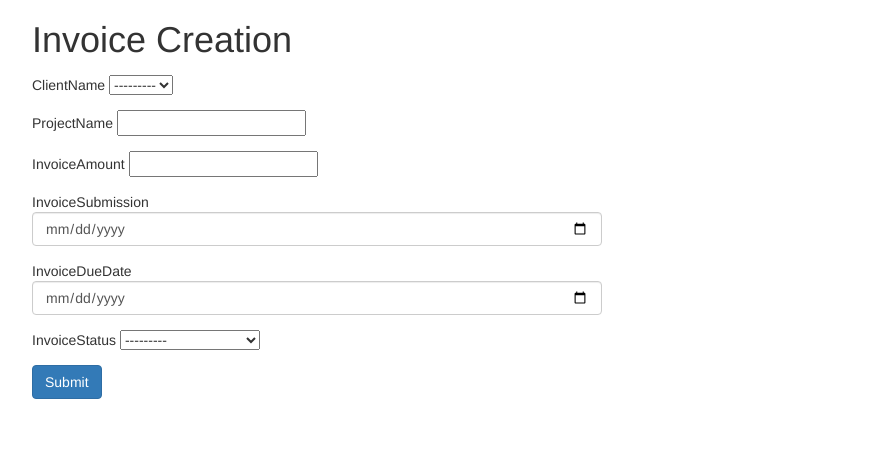
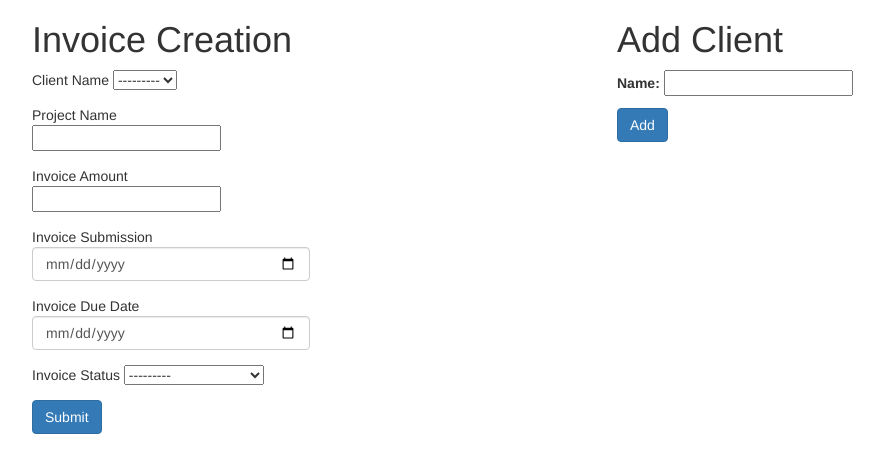
Before and after one commit to arpit551/DjangoInvoice, a Django app: page /create/ in a window 1280 px wide. Shown: the top 473 px of the page, without its empty margins (38-922 px from the left). Run offline with Django 3.2, Linux system fonts and the light colour scheme; data comes from the database, SQL or seed files in the repository; both versions use the stored data as it was after the commit; some libraries are stand-ins or nearby versions.

Commit message:
client added

```diff
--- a/InvoiceManagement/InvoiceEntry/form.py
+++ b/InvoiceManagement/InvoiceEntry/form.py
@@ -18,3 +18,17 @@
                 attrs = {'class': 'form-control', 'placeholder': 'Select a date',
                          'type': 'date'}),
         }
+        labels = {
+            "ClientName": "Client Name",
+            'ProjectName':'Project Name',
+            'InvoiceAmount':'Invoice Amount',
+            'InvoiceSubmission':'Invoice Submission',
+            'InvoiceDueDate':'Invoice Due Date',
+            'InvoiceStatus': 'Invoice Status'
+
+        }
+
+class ClientForm(ModelForm):
+    class Meta:
+        model=ClientName
+        fields=['name']
--- a/InvoiceManagement/InvoiceEntry/models.py
+++ b/InvoiceManagement/InvoiceEntry/models.py
@@ -13,7 +13,7 @@
     ('recieved_payment','Recieved Payment')
 )
 class Invoice(models.Model):
-    ClientName =models.ForeignKey('ClientName',on_delete=models.CASCADE)
+    ClientName =models.ForeignKey('ClientName',on_delete=models.CASCADE,)
     ProjectName = models.CharField(max_length=20)
     InvoiceAmount=models.IntegerField()
     GSTAmount=models.IntegerField()
--- a/InvoiceManagement/InvoiceEntry/views.py
+++ b/InvoiceManagement/InvoiceEntry/views.py
@@ -1,15 +1,18 @@
 from django.shortcuts import render
-from .form import InvoiceForm
+from .form import InvoiceForm,ClientForm
 from .models import Invoice
-from graphos.renderers.gchart import LineChart
 from graphos.sources.simple import SimpleDataSource
 from graphos.renderers.gchart import BarChart
-# Create your views here.
-
+from django.contrib import messages
 
 def create(request):
     if request.method == 'POST':
+        formclient = ClientForm(request.POST)
         form=InvoiceForm(request.POST)
+        if formclient.is_valid():
+            formclient.save()
+            messages.success(request, 'Client added Successful')
+
         if form.is_valid():
             f= form.save(commit=False)
             f.GSTAmount=f.InvoiceAmount*18/100
@@ -18,8 +21,10 @@
             return render(request, 'invoice.html', {'f': f})
 
     else:
+
         form=InvoiceForm()
-    return render(request,'create.html',{'form':form})
+    formclient = ClientForm()
+    return render(request,'create.html',{'form':form,'formclient':formclient})
 def analyse(request):
     StartDate=None
     EndDate=None
@@ -59,8 +64,6 @@
 
     bardata = [['Sum Amounts','RS'],['Invoice Sum',sumInvoiceAmount], ['GST Sum',sumGST],['Total Sum',sumTotalAmount]]
     quarterdata=[['Quarter','Invoice Amount'],['Quarter 1',q1],['Quarter 2',q2],['Quarter 3',q3],['Quarter 4',q4]]
-    bar_chart=BarChart(SimpleDataSource(data=bardata))
-    bar_chart_quarter=BarChart(SimpleDataSource(data=quarterdata))
+    bar_chart=BarChart(SimpleDataSource(data=bardata),options={'title': 'Comparison between Invoice, GST and Total Amount'})
+    bar_chart_quarter=BarChart(SimpleDataSource(data=quarterdata),options={'title': 'Quarter wise Invoice Amount'})
     return render(request, 'analyse.html', {'bar_chart':bar_chart,'quarter':bar_chart_quarter,'e':EndDate,'s':StartDate})
-#
-# def addclient(request):
--- a/InvoiceManagement/InvoiceManagement/settings.py
+++ b/InvoiceManagement/InvoiceManagement/settings.py
@@ -29,7 +29,8 @@
 
 
 # Application definition
-DATE_FORMAT = "%d-%m-%y"
+USE_L10N = False
+DATE_INPUT_FORMAT=['YYYY-MM-DD']
 INSTALLED_APPS = [
     'django.contrib.admin',
     'django.contrib.auth',
--- a/InvoiceManagement/template/create.html
+++ b/InvoiceManagement/template/create.html
@@ -8,7 +8,20 @@
 
 </head>
 <body>
+{% if messages %}
+<ul class="messages">
+    {% for msg in messages %}
+    <li>
+        <div class="alert alert-{{msg.level_tag}}" role="alert">
+        {{msg.message}}
+        </div>
+    </li>
+    {% endfor %}
+</ul>
+{% endif %}
 <div class="container">
+    <div class="row">
+        <div class="col-sm-6">
             <h1>Invoice Creation</h1>
             <div style="width:50%">
 <form action="" method="post">
@@ -19,18 +32,32 @@
                     </div>
                     {% endfor %}
                     {% for field in form %}
-                    <div class="form-group has-errors text-danger small">
-                        {{field.errors}}
-                    </div>
+                    <!--<div class="form-group has-errors text-danger small">-->
+                        <!--{{field.errors}}-->
+                    <!--</div>-->
 
                     <div class="form-group">
-                        {{field.name}} {{field}}
+                        {% if field.label is InvoiceSubmission %}
+                        {{field.label}} {{field|date:"d.m.Y"}}
+                        {% endif %}
+                        {{field.label}} {{field}}
                     </div>
                     {% endfor %}
     <input type="submit" value="Submit"class="btn btn-primary">
 
 </form>
                  </div>
+    </div>
+    <div class="col-sm-6">
+  <h1>Add Client</h1>
+        <form action="" method="post">
+            {%csrf_token%}
+            {{formclient.as_p}}
+            <input type="submit" value="Add"class="btn btn-primary">
+        </form>
+    </div>
+
+</div>
 </div>
 </body>
 </html>
```
Also changed, not shown: InvoiceManagement/template/analyse.html (+26 -9 lines), InvoiceManagement/db.sqlite3.
